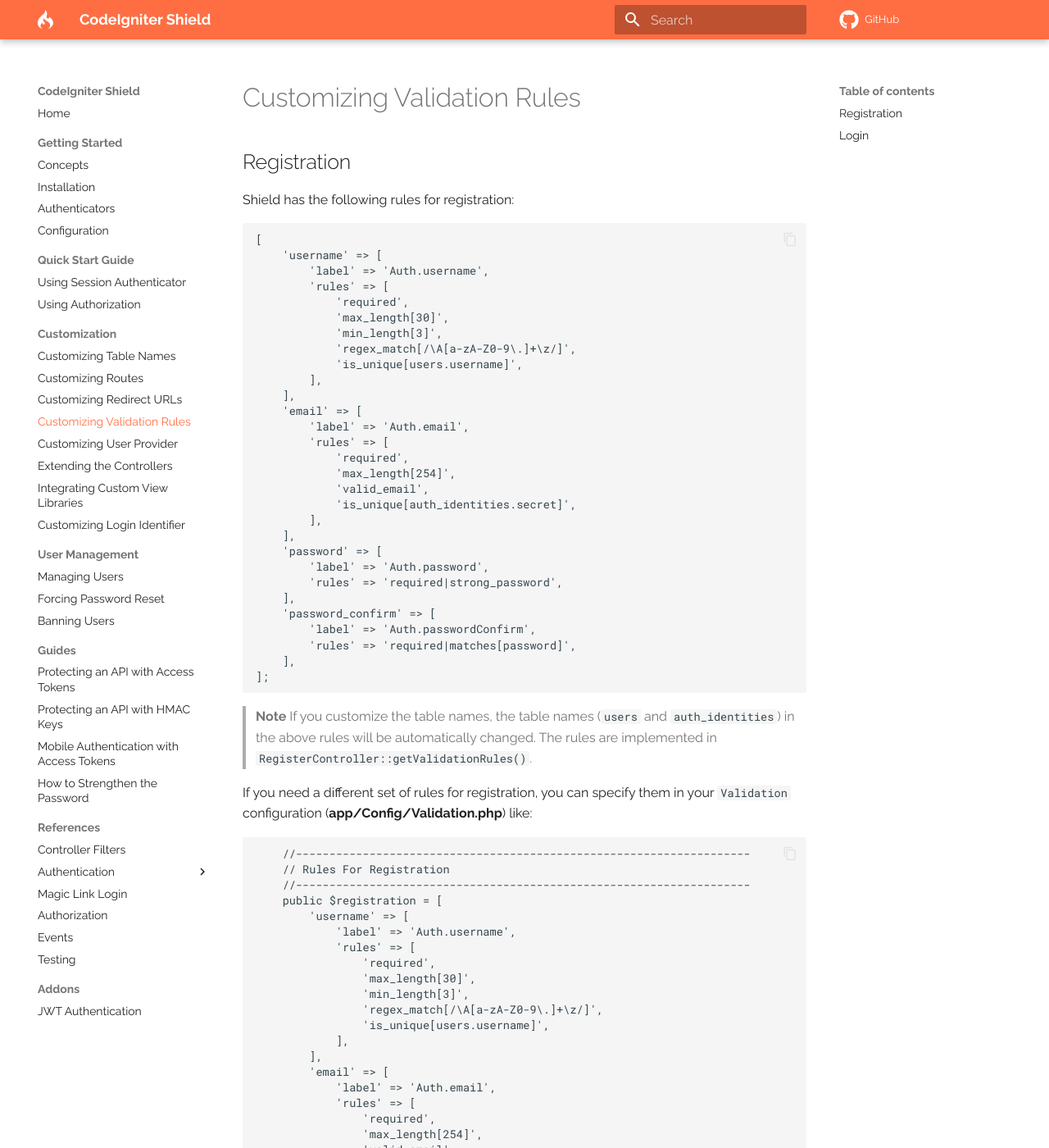
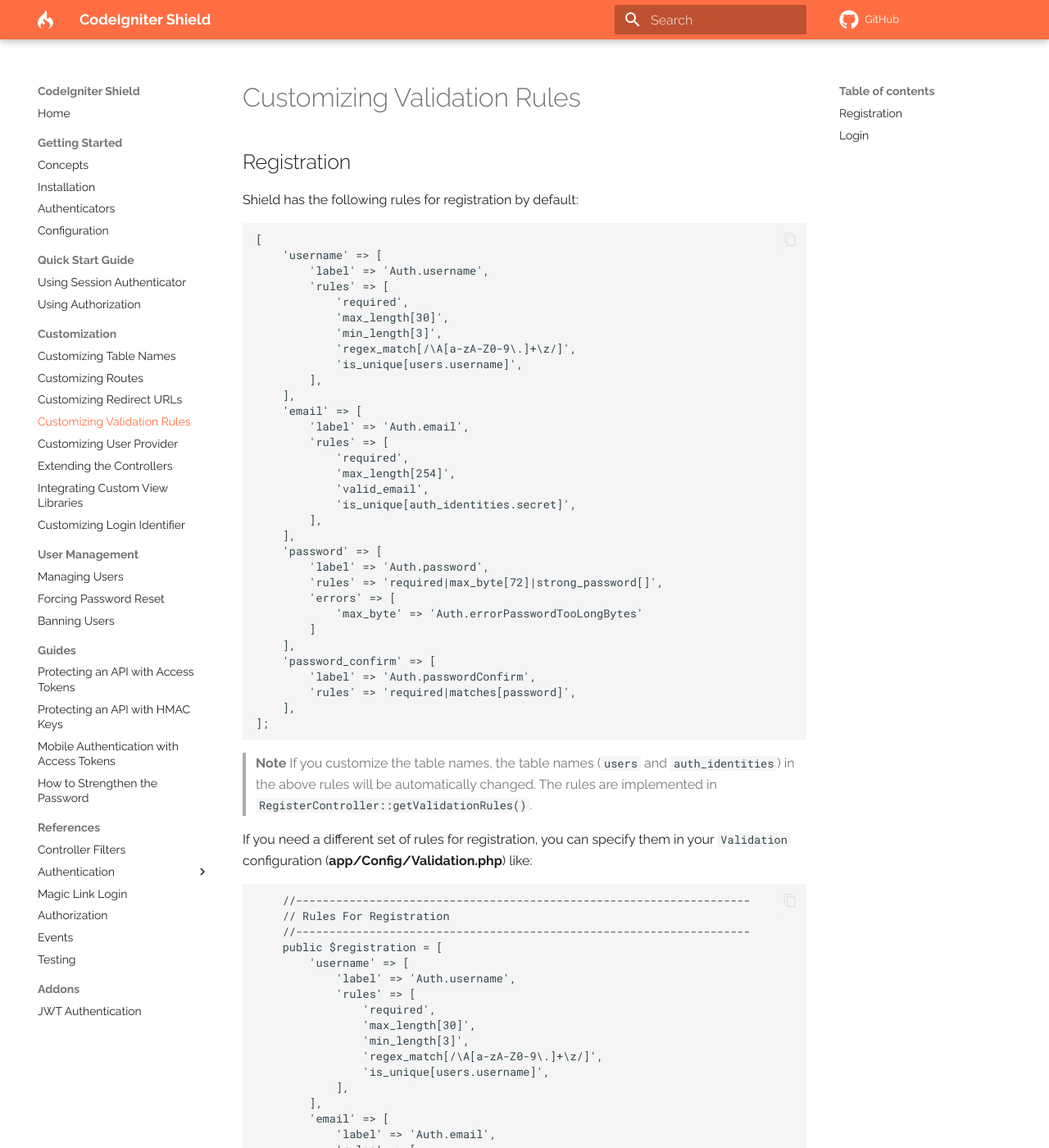
Before and after one commit to codeigniter4/shield, an MkDocs documentation site: the page built from docs/customization/validation_rules.md, in a window 1280 px wide and 1400 px high. Shown: the whole window at 82% size. Built offline with MkDocs 1.6.1 and Material for MkDocs 9.7.7, drawn with Linux system fonts in a browser that asks for light colours; comment, search, counter and statistics services are not loaded; a style sheet for code colours, icons or effects is not loaded; some of the changed text lies outside the part shown.

Commit message:
docs: update validation rules

````diff
--- a/docs/customization/validation_rules.md
+++ b/docs/customization/validation_rules.md
@@ -2,7 +2,7 @@
 
 ## Registration
 
-Shield has the following rules for registration:
+Shield has the following rules for registration by default:
 
 ```php
 [
@@ -27,7 +27,10 @@ Shield has the following rules for registration:
     ],
     'password' => [
         'label' => 'Auth.password',
-        'rules' => 'required|strong_password',
+        'rules' => 'required|max_byte[72]|strong_password[]',
+        'errors' => [
+            'max_byte' => 'Auth.errorPasswordTooLongBytes'
+        ]
     ],
     'password_confirm' => [
         'label' => 'Auth.passwordConfirm',
@@ -70,7 +73,10 @@ If you need a different set of rules for registration, you can specify them in y
         ],
         'password' => [
             'label' => 'Auth.password',
-            'rules' => 'required|strong_password',
+            'rules' => 'required|max_byte[72]|strong_password[]',
+            'errors' => [
+                'max_byte' => 'Auth.errorPasswordTooLongBytes'
+            ]
         ],
         'password_confirm' => [
             'label' => 'Auth.passwordConfirm',
@@ -97,12 +103,19 @@ Similar to the process for validation rules in the **Registration** section, you
         //     'rules' => 'required|max_length[30]|min_length[3]|regex_match[/\A[a-zA-Z0-9\.]+\z/]',
         // ],
         'email' => [
-            'label' =>  'Auth.email',
-            'rules' => 'required|max_length[254]|valid_email',
+            'label' => 'Auth.email',
+            'rules' => [
+                'required',
+                'max_length[254]',
+                'valid_email'
+            ],
         ],
         'password' => [
-            'label' =>  'Auth.password',
-            'rules' => 'required',
+            'label' => 'Auth.password',
+            'rules' => 'required|max_byte[72]',
+            'errors' => [
+                'max_byte' => 'Auth.errorPasswordTooLongBytes',
+            ]
         ],
     ];
 ```
````
